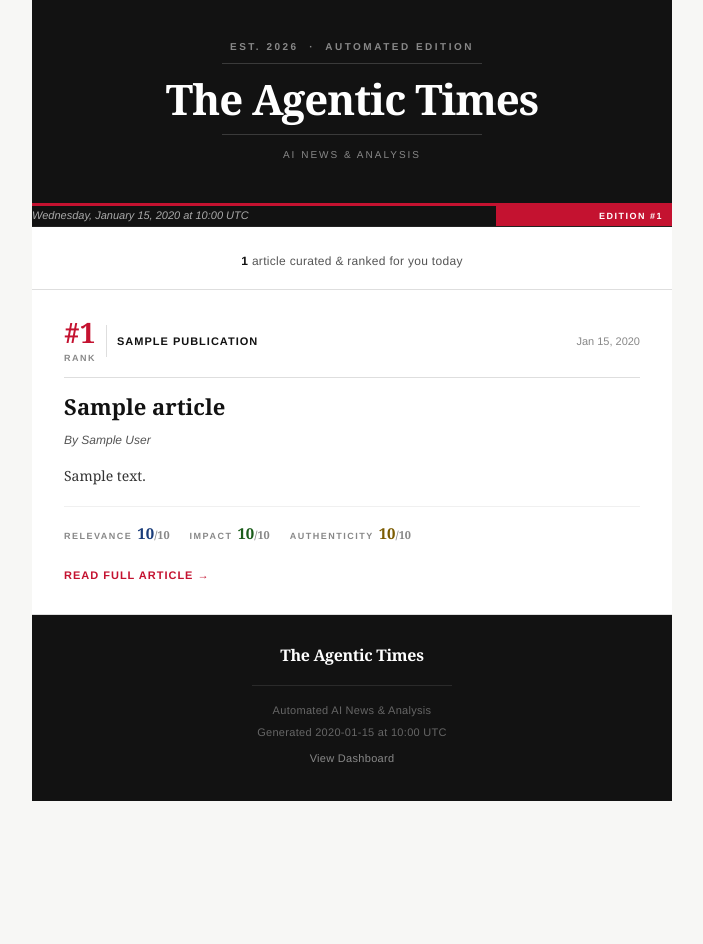
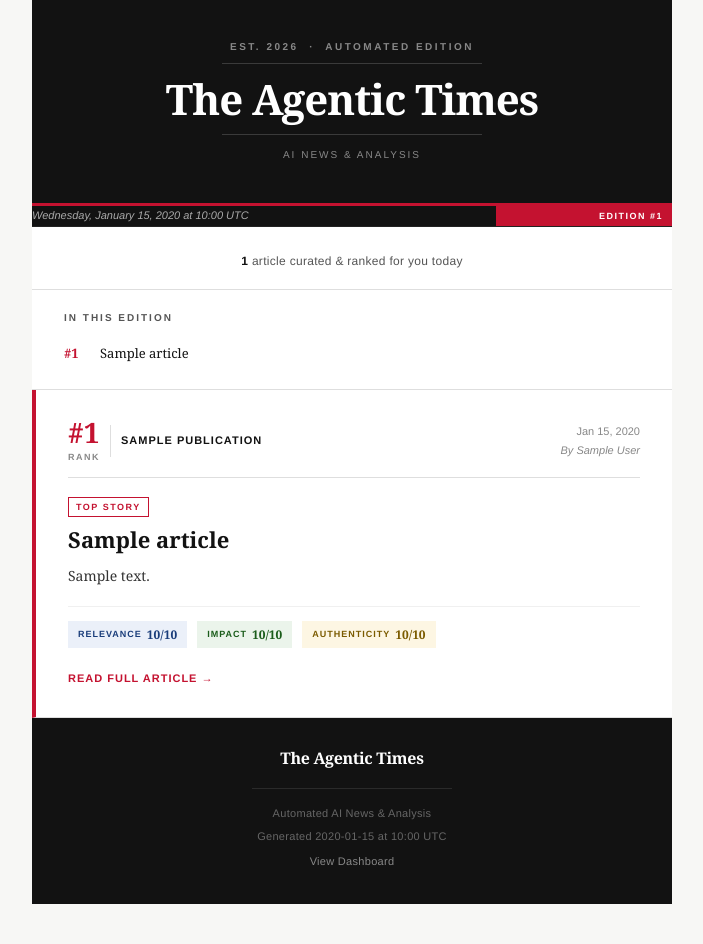
Before and after one commit to davidjriva/Agentic_AI_News_Summary_Service, a FastAPI app: template templates/newsletter.html.jinja2 in a window 1280 px wide. Shown: the part 25-969 px from the top of the page, without its empty margins (288-991 px from the left). Before the commit the page ends 826 px from the top, so only its background shows below. Run offline with FastAPI, Linux system fonts and the light colour scheme; the template is opened without the code that fills it: most values are stand-ins (such as "Sample title", 1, 10 or a date in 2020).

Commit message:
Improve newsletter and dashboard UI/UX design
Newsletter:
- Add "In This Edition" table of contents with linked headlines
- Give article #1 a "Top Story" badge and red left-border accent
- Replace bare score numbers with colored pill badges (Relevance/Impact/Authenticity)
- Move byline into the topbar alongside publication and date
- Replace blank article separator with editorial "• • •" ornament

Dashboard:
- Fix topbar date (was always "Dashboard" due to missing server var; now set via JS)
- Remove duplicate running-badge from topbar; kept only in Operations Desk card
- Condense 7-column table to 5 columns: fold Dropped/Failed into Articles cell as subtle pill labels
- Format raw ISO timestamps to human-readable via JS on both static and polled rows

Metrics:
- Add italic context subtitle to each stat card (e.g. "all time", "active recipients")
- Increase chart title font from 10 px to 11 px; loosen letter-spacing for readability
- Add inline bar-count labels to the Articles by Source chart via a custom Chart.js plugin

Run Detail:
- Replace "Loading…" text with a three-dot animated pulse spinner for async sections
- Add ↑ arrow prefix to rank scores in the sidebar for clarity
- Color-code "Dropped" section header in amber and "Failed" in red for quick scanning

https://claude.ai/code/session_012m5YBz6CSizaN9n2WtWiq4

```diff
--- a/templates/newsletter.html.jinja2
+++ b/templates/newsletter.html.jinja2
@@ -159,11 +159,85 @@
       font-weight: 700;
     }
 
+    /* ── TABLE OF CONTENTS ─────────────────────────── */
+    .toc-section {
+      background: #FFFFFF;
+      padding: 20px 32px;
+      border-bottom: 1px solid #DEDEDE;
+    }
+
+    .toc-label {
+      font-family: 'Helvetica Neue', Helvetica, Arial, sans-serif;
+      font-size: 10px;
+      font-weight: 700;
+      letter-spacing: 2px;
+      text-transform: uppercase;
+      color: #555;
+      display: block;
+      margin-bottom: 12px;
+      font-variant: small-caps;
+    }
+
+    .toc-list {
+      list-style: none;
+      padding: 0;
+      margin: 0;
+    }
+
+    .toc-item {
+      display: flex;
+      align-items: baseline;
+      gap: 8px;
+      padding: 5px 0;
+      border-bottom: 1px solid #F5F5F5;
+    }
+
+    .toc-item:last-child {
+      border-bottom: none;
+    }
+
+    .toc-rank {
+      font-family: Georgia, 'Times New Roman', Times, serif;
+      font-size: 13px;
+      font-weight: 700;
+      color: #C41230;
+      min-width: 28px;
+      flex-shrink: 0;
+    }
+
+    .toc-title {
+      font-family: Georgia, 'Times New Roman', Times, serif;
+      font-size: 13px;
+      color: #121212;
+      text-decoration: none;
+      line-height: 1.4;
+    }
+
+    .toc-title:hover {
+      text-decoration: underline;
+    }
+
     /* ── ARTICLE CARD ───────────────────────────────── */
     .article-card {
       width: 100%;
       background-color: #FFFFFF;
       border-bottom: 1px solid #DEDEDE;
+    }
+
+    .article-card-top { border-left: 4px solid #C41230; }
+
+    /* Top Story badge */
+    .top-story-badge {
+      font-family: 'Helvetica Neue', Helvetica, Arial, sans-serif;
+      font-size: 9px;
+      font-weight: 700;
+      letter-spacing: 1.5px;
+      text-transform: uppercase;
+      color: #C41230;
+      border: 1px solid #C41230;
+      padding: 2px 7px;
+      display: inline-block;
+      margin-bottom: 8px;
     }
 
     .article-card:first-of-type .article-inner {
@@ -227,6 +301,20 @@
       white-space: nowrap;
     }
 
+    .article-topbar-right {
+      display: flex;
+      flex-direction: column;
+      align-items: flex-end;
+      gap: 1px;
+    }
+
+    .article-byline-inline {
+      font-family: 'Helvetica Neue', Helvetica, Arial, sans-serif;
+      font-size: 11px;
+      color: #888;
+      font-style: italic;
+    }
+
     /* Headline */
     .article-headline {
       font-family: Georgia, 'Times New Roman', Times, serif;
@@ -248,15 +336,6 @@
       border-bottom-color: #121212;
     }
 
-    /* Byline (dek style) */
-    .article-byline {
-      font-family: 'Helvetica Neue', Helvetica, Arial, sans-serif;
-      font-size: 12px;
-      color: #555;
-      margin-bottom: 14px;
-      font-style: italic;
-    }
-
     /* Summary */
     .article-summary {
       font-family: Georgia, 'Times New Roman', Times, serif;
@@ -269,65 +348,36 @@
     /* Scores */
     .article-scores {
       display: flex;
-      gap: 20px;
+      gap: 10px;
       padding-top: 14px;
       border-top: 1px solid #F0F0F0;
+      flex-wrap: wrap;
     }
 
-    .score-item {
-      display: flex;
-      align-items: baseline;
+    .score-badge {
+      display: inline-flex;
+      align-items: center;
       gap: 5px;
+      padding: 4px 10px;
+      font-family: 'Helvetica Neue', Helvetica, Arial, sans-serif;
     }
 
-    .score-label {
-      font-family: 'Helvetica Neue', Helvetica, Arial, sans-serif;
+    .score-badge-label {
       font-size: 9px;
       font-weight: 700;
-      letter-spacing: 1.5px;
+      letter-spacing: 1px;
       text-transform: uppercase;
-      color: #888;
     }
 
-    .score-value {
+    .score-badge-value {
+      font-size: 12px;
+      font-weight: 700;
       font-family: Georgia, 'Times New Roman', Times, serif;
-      font-size: 15px;
-      font-weight: 700;
     }
 
-    .score-relevance     { color: #1A3D7A; }
-    .score-impact        { color: #1A5C1A; }
-    .score-authenticity  { color: #7B5B00; }
-
-    /* Score label tooltips (browser only; email clients use title attr) */
-    .score-label {
-      position: relative;
-      cursor: help;
-    }
-
-    .score-label::after {
-      content: attr(data-tooltip);
-      position: absolute;
-      bottom: calc(100% + 6px);
-      left: 50%;
-      transform: translateX(-50%);
-      width: 190px;
-      background: #121212;
-      color: #ddd;
-      font-size: 10px;
-      font-weight: 400;
-      letter-spacing: 0.3px;
-      text-transform: none;
-      white-space: normal;
-      text-align: center;
-      padding: 6px 10px;
-      pointer-events: none;
-      opacity: 0;
-      transition: opacity 0.15s;
-      z-index: 10;
-    }
-
-    .score-label:hover::after { opacity: 1; }
+    .score-badge-relevance { background: #EBF0F9; color: #1A3D7A; }
+    .score-badge-impact { background: #EBF4EB; color: #1A5C1A; }
+    .score-badge-authenticity { background: #FDF6E3; color: #7B5B00; }
 
     /* Read more link */
     .article-readmore {
@@ -353,9 +403,16 @@
 
     /* Section break between articles */
     .article-separator {
-      width: 100%;
-      height: 1px;
-      background: #DEDEDE;
+      text-align: center;
+      padding: 4px 0;
+      background: #FFFFFF;
+      border-bottom: 1px solid #DEDEDE;
+    }
+
+    .article-sep-ornament {
+      font-size: 10px;
+      color: #CCCCCC;
+      letter-spacing: 6px;
     }
 
     /* ── FOOTER ─────────────────────────────────────── */
@@ -473,11 +530,28 @@
           </td>
         </tr>
 
+        <!-- ── TABLE OF CONTENTS ────────────────────── -->
+        <tr>
+          <td>
+            <div class="toc-section">
+              <span class="toc-label">In This Edition</span>
+              <ul class="toc-list">
+                {% for article in articles %}
+                <li class="toc-item">
+                  <span class="toc-rank">#{{ loop.index }}</span>
+                  <a class="toc-title" href="{{ article.url }}">{{ article.title }}</a>
+                </li>
+                {% endfor %}
+              </ul>
+            </div>
+          </td>
+        </tr>
+
         <!-- ── ARTICLES ──────────────────────────────── -->
         {% for article in articles %}
         <tr>
           <td>
-            <div class="article-card">
+            <div class="article-card{% if loop.index == 1 %} article-card-top{% endif %}">
               <div class="article-inner">
 
                 <!-- Rank + Publication -->
@@ -488,33 +562,34 @@
                   </div>
                   <div class="article-topbar-divider"></div>
                   <span class="article-publication">{{ article.publication }}</span>
-                  <span class="article-pub-date">{{ article.published_at.strftime('%b %-d, %Y') }}</span>
+                  <div class="article-topbar-right">
+                    <span class="article-pub-date">{{ article.published_at.strftime('%b %-d, %Y') }}</span>
+                    <span class="article-byline-inline">By {{ article.author }}</span>
+                  </div>
                 </div>
 
                 <!-- Headline -->
+                {% if loop.index == 1 %}<span class="top-story-badge">Top Story</span>{% endif %}
                 <h2 class="article-headline">
                   <a href="{{ article.url }}">{{ article.title }}</a>
                 </h2>
-
-                <!-- Byline -->
-                <p class="article-byline">By {{ article.author }}</p>
 
                 <!-- Summary -->
                 <p class="article-summary">{{ article.summary }}</p>
 
                 <!-- Scores + Read More -->
                 <div class="article-scores">
-                  <div class="score-item">
-                    <span class="score-label" title="LLM-scored 1–10. How on-topic the article is for agentic AI/ML. Articles scoring below 6 are filtered out before ranking." data-tooltip="LLM-scored 1–10. How on-topic for agentic AI/ML. Articles below 6 are filtered out.">Relevance</span>
-                    <span class="score-value score-relevance">{{ article.relevance_score if article.relevance_score is not none else '?' }}<span style="font-size:11px;color:#888;">/10</span></span>
+                  <div class="score-badge score-badge-relevance">
+                    <span class="score-badge-label">Relevance</span>
+                    <span class="score-badge-value">{{ article.relevance_score if article.relevance_score is not none else '?' }}/10</span>
                   </div>
-                  <div class="score-item">
-                    <span class="score-label" title="LLM-scored 1–10. Measures the article's significance and potential impact on the AI field. Weighted 60% in rank score." data-tooltip="LLM-scored 1–10. Significance and potential impact on the AI field. Weighted 60% in rank.">Impact</span>
-                    <span class="score-value score-impact">{{ article.impact_score }}<span style="font-size:11px;color:#888;">/10</span></span>
+                  <div class="score-badge score-badge-impact">
+                    <span class="score-badge-label">Impact</span>
+                    <span class="score-badge-value">{{ article.impact_score }}/10</span>
                   </div>
-                  <div class="score-item">
-                    <span class="score-label" title="LLM-scored 1–10. Measures the article's credibility and factual grounding. Weighted 40% in rank score." data-tooltip="LLM-scored 1–10. Credibility and factual grounding. Weighted 40% in rank.">Authenticity</span>
-                    <span class="score-value score-authenticity">{{ article.authenticity_score }}<span style="font-size:11px;color:#888;">/10</span></span>
+                  <div class="score-badge score-badge-authenticity">
+                    <span class="score-badge-label">Authenticity</span>
+                    <span class="score-badge-value">{{ article.authenticity_score }}/10</span>
                   </div>
                 </div>
 
@@ -527,7 +602,11 @@
           </td>
         </tr>
         {% if not loop.last %}
-        <tr><td><div class="article-separator"></div></td></tr>
+        <tr><td>
+          <div class="article-separator">
+            <span class="article-sep-ornament">&bull; &bull; &bull;</span>
+          </div>
+        </td></tr>
         {% endif %}
         {% endfor %}
 
```
Also changed, not shown: templates/dashboard.html.jinja2 (+62 -29 lines), templates/metrics.html.jinja2 (+47 -6 lines), templates/run_detail.html.jinja2 (+63 -6 lines).
